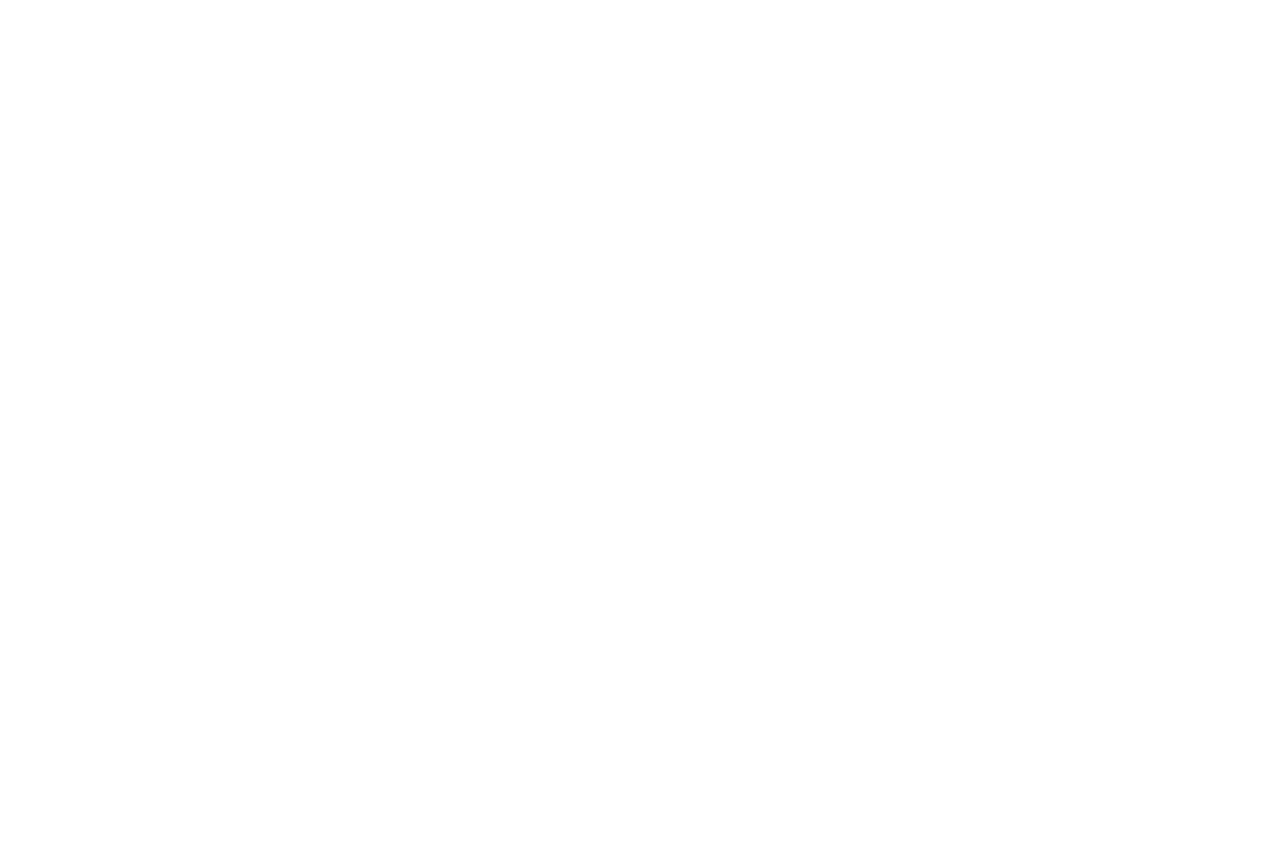
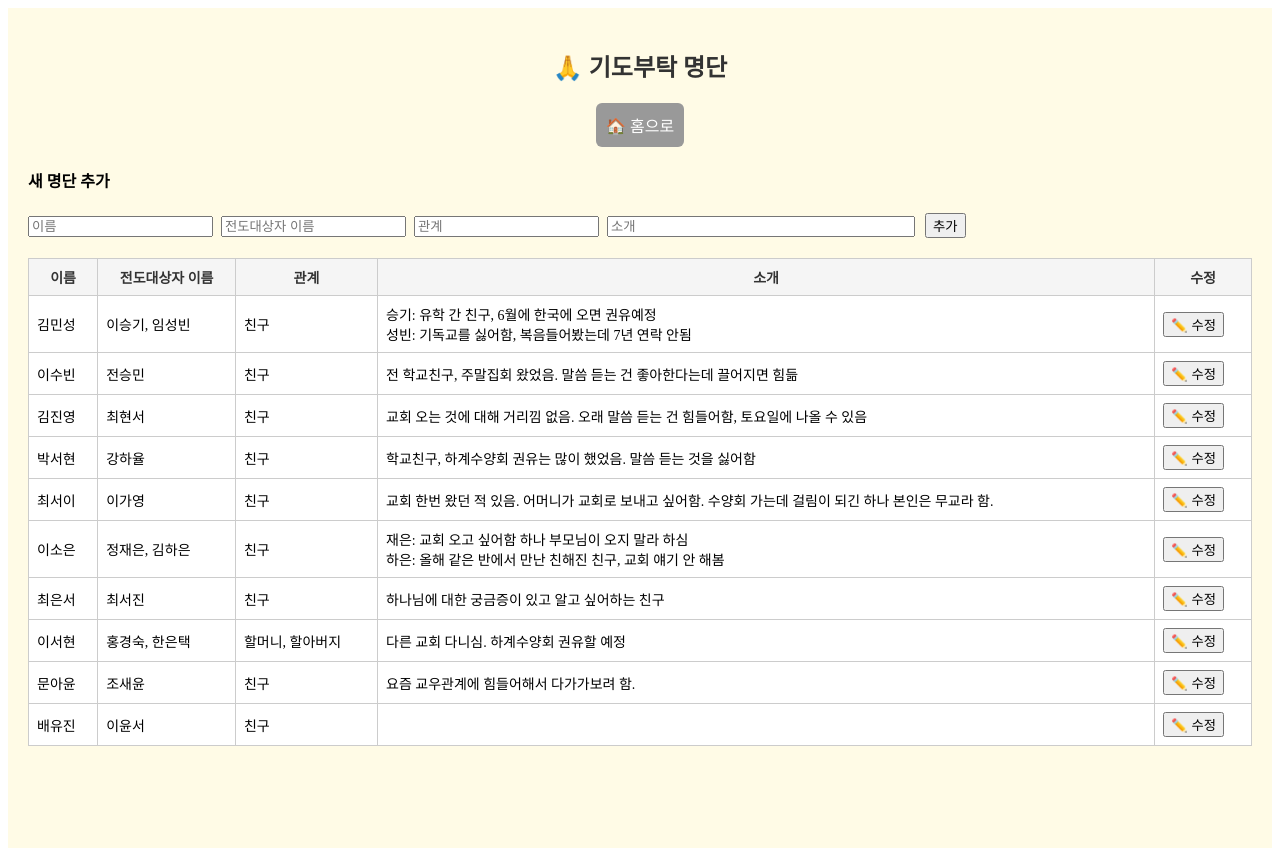
Before and after one commit to jornthan/supabase-react-app, a React (Vite) app: page /pray in a window 1280 px wide. Before the commit this address had no page. Before the commit the page ends 800 px from the top, so only its background shows below. Built offline with nearby package versions, Linux system fonts and the light colour scheme.

Commit message:
기도부탁 명단 수정 기능 및 전체 항목 복구

```diff
--- /dev/null
+++ b/src/Home.jsx
@@ -0,0 +1,49 @@
+
+import { useNavigate } from 'react-router-dom'
+
+export default function Home() {
+  const navigate = useNavigate()
+
+  return (
+    <div style={{
+      minHeight: '100vh',
+      backgroundColor: '#fffbe6',
+      display: 'flex',
+      flexDirection: 'column',
+      justifyContent: 'center',
+      alignItems: 'center',
+      padding: 20,
+      textAlign: 'center'
+    }}>
+      <h1 style={{
+        fontSize: '24px',
+        fontWeight: 'bold',
+        color: '#333',
+        marginBottom: 40
+      }}>
+        중고등부 중2 페이지
+      </h1>
+      <button onClick={() => navigate('/list')} style={{
+        padding: '12px 24px',
+        fontSize: '16px',
+        backgroundColor: '#2196f3',
+        color: '#fff',
+        border: 'none',
+        borderRadius: 8,
+        marginBottom: 12
+      }}>
+        친구 관찰일지
+      </button>
+      <button onClick={() => navigate('/pray')} style={{
+        padding: '12px 24px',
+        fontSize: '16px',
+        backgroundColor: '#ff9800',
+        color: '#fff',
+        border: 'none',
+        borderRadius: 8
+      }}>
+        🙏 기도부탁 명단
+      </button>
+    </div>
+  )
+}
--- a/src/List.jsx
+++ b/src/List.jsx
@@ -1,9 +1,10 @@
 import { useEffect, useState } from 'react'
 import { supabase } from './supabaseClient'
-import { Link } from 'react-router-dom'
+import { Link, useNavigate } from 'react-router-dom'
 
 export default function List() {
   const [logs, setLogs] = useState([])
+  const navigate = useNavigate()
 
   useEffect(() => {
     supabase.from('observation_logs')
@@ -19,24 +20,60 @@ export default function List() {
   }
 
   return (
-    <div style={{ padding: 16 }}>
-      <h2 style={{ textAlign: 'center' }}>👥 친구 관찰일지 목록</h2>
-      <div style={{ display: 'flex', flexDirection: 'column', gap: 16 }}>
+    <div style={{ backgroundColor: '#fffbe6', minHeight: '100vh', padding: 16 }}>
+      <h2 style={{ textAlign: 'center', color: '#333' }}>👥 친구 관찰일지 목록</h2>
+
+      <div style={{ textAlign: 'center', marginBottom: 20 }}>
+        <button onClick={() => navigate('/write')} style={{
+          padding: 10, fontSize: 16, borderRadius: 6,
+          background: '#4caf50', color: '#fff', border: 'none', marginRight: 10
+        }}>
+          ➕ 관찰일지 작성하기
+        </button>
+        <button onClick={() => navigate('/')} style={{
+          padding: 10, fontSize: 16, borderRadius: 6,
+          background: '#999', color: '#fff', border: 'none'
+        }}>
+          🏠 홈으로
+        </button>
+      </div>
+
+      <div style={{ display: 'flex', flexWrap: 'wrap', gap: 16, justifyContent: 'center' }}>
         {logs.map(l => (
           <div key={l.id} style={{
             border: '1px solid #ccc', borderRadius: 10,
-            padding: 15, width: '100%', background: '#f9f9f9'
+            padding: 15, width: 260, background: '#fff',
+            boxShadow: '0 2px 6px rgba(0,0,0,0.05)', color: '#333',
+            transition: 'transform 0.2s ease, box-shadow 0.2s ease'
+          }} onMouseOver={e => {
+            e.currentTarget.style.transform = 'scale(1.02)'
+            e.currentTarget.style.boxShadow = '0 4px 12px rgba(0,0,0,0.2)'
+          }} onMouseOut={e => {
+            e.currentTarget.style.transform = 'scale(1)'
+            e.currentTarget.style.boxShadow = '0 2px 6px rgba(0,0,0,0.05)'
           }}>
             {l.photo_url && (
-              <img src={l.photo_url} alt="사진" style={{ width: '100%', borderRadius: 5 }} />
+              <img src={l.photo_url} alt="사진" style={{ width: '100%', aspectRatio: '4/3', objectFit: 'cover', borderRadius: 5 }} />
             )}
             <p><strong>관찰 대상:</strong> {l.name}</p>
             <p><strong>활동 목표:</strong> {l.goal}</p>
-            <Link to={`/detail/${l.id}`}>상세 보기</Link> | <Link to={`/edit/${l.id}`}>수정</Link>
-            <br />
+            <div style={{ display: 'flex', gap: 8, marginTop: 8 }}>
+              <Link to={`/detail/${l.id}`} style={{ flex: 1 }}>
+                <button style={{
+                  width: '100%', padding: 8, borderRadius: 5,
+                  background: '#2196f3', color: '#fff', border: 'none'
+                }}>상세 보기</button>
+              </Link>
+              <Link to={`/edit/${l.id}`} style={{ flex: 1 }}>
+                <button style={{
+                  width: '100%', padding: 8, borderRadius: 5,
+                  background: '#ff9800', color: '#fff', border: 'none'
+                }}>수정</button>
+              </Link>
+            </div>
             <button onClick={() => handleDelete(l.id)} style={{
               marginTop: 10, background: '#f66', color: '#fff',
-              border: 'none', padding: 8, borderRadius: 5
+              border: 'none', padding: 8, borderRadius: 5, width: '100%'
             }}>삭제</button>
           </div>
         ))}
--- /dev/null
+++ b/src/PrayList.jsx
@@ -0,0 +1,123 @@
+import { useState } from 'react'
+import { useNavigate } from 'react-router-dom'
+
+export default function PrayList() {
+  const navigate = useNavigate()
+
+  const [entries, setEntries] = useState([
+    { name: "김민성", target: "이승기, 임성빈", relation: "친구", note: "승기: 유학 간 친구, 6월에 한국에 오면 권유예정\n성빈: 기독교를 싫어함, 복음들어봤는데 7년 연락 안됨" },
+    { name: "이수빈", target: "전승민", relation: "친구", note: "전 학교친구, 주말집회 왔었음. 말씀 듣는 건 좋아한다는데 끌어지면 힘듦" },
+    { name: "김진영", target: "최현서", relation: "친구", note: "교회 오는 것에 대해 거리낌 없음. 오래 말씀 듣는 건 힘들어함, 토요일에 나올 수 있음" },
+    { name: "박서현", target: "강하율", relation: "친구", note: "학교친구, 하계수양회 권유는 많이 했었음. 말씀 듣는 것을 싫어함" },
+    { name: "최서이", target: "이가영", relation: "친구", note: "교회 한번 왔던 적 있음. 어머니가 교회로 보내고 싶어함. 수양회 가는데 걸림이 되긴 하나 본인은 무교라 함." },
+    { name: "이소은", target: "정재은, 김하은", relation: "친구", note: "재은: 교회 오고 싶어함 하나 부모님이 오지 말라 하심\n하은: 올해 같은 반에서 만난 친해진 친구, 교회 얘기 안 해봄" },
+    { name: "최은서", target: "최서진", relation: "친구", note: "하나님에 대한 궁금증이 있고 알고 싶어하는 친구" },
+    { name: "이서현", target: "홍경숙, 한은택", relation: "할머니, 할아버지", note: "다른 교회 다니심. 하계수양회 권유할 예정" },
+    { name: "문아윤", target: "조새윤", relation: "친구", note: "요즘 교우관계에 힘들어해서 다가가보려 함." },
+    { name: "배유진", target: "이윤서", relation: "친구", note: "" }
+  ])
+
+  const [newEntry, setNewEntry] = useState({ name: '', target: '', relation: '', note: '' })
+  const [editingIndex, setEditingIndex] = useState(null)
+  const [editingEntry, setEditingEntry] = useState({ name: '', target: '', relation: '', note: '' })
+
+  const handleNewChange = e => {
+    const { name, value } = e.target
+    setNewEntry(prev => ({ ...prev, [name]: value }))
+  }
+
+  const handleEditChange = e => {
+    const { name, value } = e.target
+    setEditingEntry(prev => ({ ...prev, [name]: value }))
+  }
+
+  const handleAdd = () => {
+    if (!newEntry.name || !newEntry.target) {
+      alert('이름과 전도대상자를 입력해주세요.')
+      return
+    }
+    setEntries([...entries, newEntry])
+    setNewEntry({ name: '', target: '', relation: '', note: '' })
+  }
+
+  const startEdit = (index) => {
+    setEditingIndex(index)
+    setEditingEntry({ ...entries[index] })
+  }
+
+  const saveEdit = () => {
+    const updated = [...entries]
+    updated[editingIndex] = editingEntry
+    setEntries(updated)
+    setEditingIndex(null)
+  }
+
+  return (
+    <div style={{ backgroundColor: '#fffbe6', minHeight: '100vh', padding: 20 }}>
+      <h2 style={{ textAlign: 'center', color: '#333' }}>🙏 기도부탁 명단</h2>
+
+      <div style={{ textAlign: 'center', marginBottom: 20 }}>
+        <button onClick={() => navigate('/')} style={{
+          padding: 10, fontSize: 16, borderRadius: 6,
+          background: '#999', color: '#fff', border: 'none'
+        }}>
+          🏠 홈으로
+        </button>
+      </div>
+
+      <div style={{ marginBottom: 20 }}>
+        <h4>새 명단 추가</h4>
+        <input name="name" value={newEntry.name} onChange={handleNewChange} placeholder="이름" style={{ marginRight: 8 }} />
+        <input name="target" value={newEntry.target} onChange={handleNewChange} placeholder="전도대상자 이름" style={{ marginRight: 8 }} />
+        <input name="relation" value={newEntry.relation} onChange={handleNewChange} placeholder="관계" style={{ marginRight: 8 }} />
+        <input name="note" value={newEntry.note} onChange={handleNewChange} placeholder="소개" style={{ width: 300 }} />
+        <button onClick={handleAdd} style={{ marginLeft: 10 }}>추가</button>
+      </div>
+
+      <div style={{ overflowX: 'auto' }}>
+        <table style={{
+          width: '100%',
+          borderCollapse: 'collapse',
+          backgroundColor: '#fff',
+          border: '1px solid #ccc',
+          fontSize: 14
+        }}>
+          <thead>
+            <tr style={{ backgroundColor: '#f5f5f5', color: '#333' }}>
+              <th style={{ border: '1px solid #ccc', padding: 8 }}>이름</th>
+              <th style={{ border: '1px solid #ccc', padding: 8 }}>전도대상자 이름</th>
+              <th style={{ border: '1px solid #ccc', padding: 8 }}>관계</th>
+              <th style={{ border: '1px solid #ccc', padding: 8 }}>소개</th>
+              <th style={{ border: '1px solid #ccc', padding: 8 }}>수정</th>
+            </tr>
+          </thead>
+          <tbody>
+            {entries.map((row, idx) => (
+              <tr key={idx}>
+                {editingIndex === idx ? (
+                  <>
+                    <td><input name="name" value={editingEntry.name} onChange={handleEditChange} /></td>
+                    <td><input name="target" value={editingEntry.target} onChange={handleEditChange} /></td>
+                    <td><input name="relation" value={editingEntry.relation} onChange={handleEditChange} /></td>
+                    <td><input name="note" value={editingEntry.note} onChange={handleEditChange} /></td>
+                    <td><button onClick={saveEdit}>저장</button></td>
+                  </>
+                ) : (
+                  <>
+                    <td style={{ border: '1px solid #ccc', padding: 8 }}>{row.name}</td>
+                    <td style={{ border: '1px solid #ccc', padding: 8 }}>{row.target}</td>
+                    <td style={{ border: '1px solid #ccc', padding: 8 }}>{row.relation}</td>
+                    <td style={{ border: '1px solid #ccc', padding: 8, whiteSpace: 'pre-line' }}>{row.note}</td>
+                    <td style={{ border: '1px solid #ccc', padding: 8 }}>
+                      <button onClick={() => startEdit(idx)}>✏️ 수정</button>
+                    </td>
+                  </>
+                )}
+              </tr>
+            ))}
+          </tbody>
+        </table>
+      </div>
+    </div>
+  )
+}
--- a/src/main.jsx
+++ b/src/main.jsx
@@ -1,18 +1,23 @@
+
 import React from 'react'
 import ReactDOM from 'react-dom/client'
 import { BrowserRouter, Routes, Route } from 'react-router-dom'
+import Home from './Home'
 import App from './App'
 import List from './List'
 import Detail from './Detail'
 import Edit from './Edit'
+import PrayList from './PrayList'
 
 ReactDOM.createRoot(document.getElementById('root')).render(
   <BrowserRouter>
     <Routes>
-      <Route path="/" element={<App />} />
+      <Route path="/" element={<Home />} />
+      <Route path="/write" element={<App />} />
       <Route path="/list" element={<List />} />
       <Route path="/detail/:id" element={<Detail />} />
       <Route path="/edit/:id" element={<Edit />} />
+      <Route path="/pray" element={<PrayList />} />
     </Routes>
   </BrowserRouter>
 )
```
Also changed, not shown: src/App.jsx (+9 -3 lines), src/Detail.jsx (+18 -6 lines).
